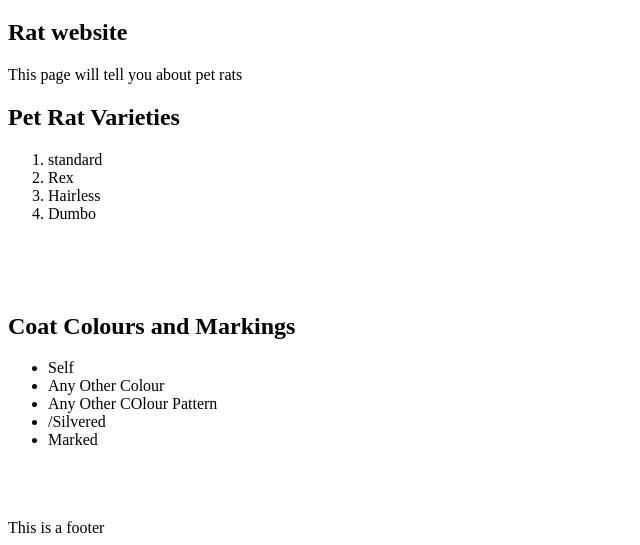
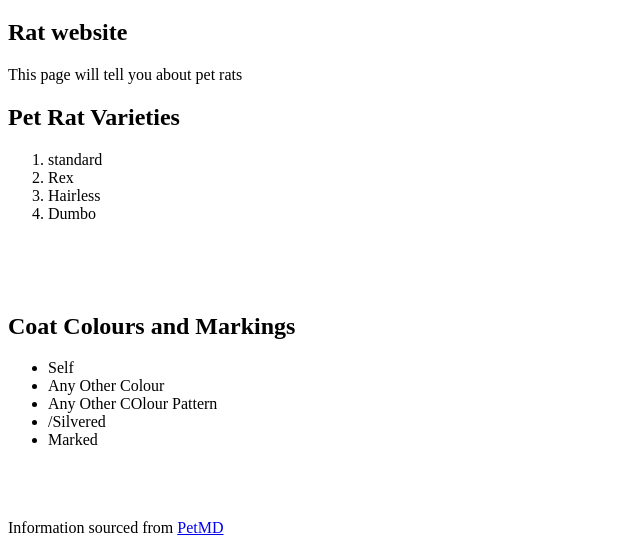
Before and after one commit to kwiig-unit/ratstone, a plain HTML site: page index.html in a window 1280 px wide. Shown: the part 373-918 px from the top of the page, without its empty margins (0-640 px from the left). Drawn offline with Linux system fonts and the light colour scheme.

Commit message:
added hyperlink

```diff
--- a/index.html
+++ b/index.html
@@ -38,5 +38,7 @@
             <br><br><br>
         </section>
     </body>
-        <footer>This is a footer</footer>
+        <footer>
+            Information sourced from <a href="https://www.petmd.com/exotic/types-pet-rats" target="_blank">PetMD</a>
+        </footer>
 </html>
```
